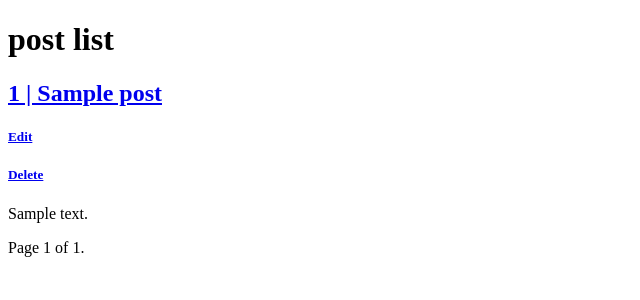
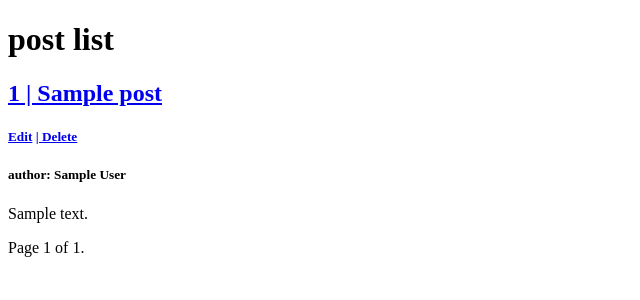
Before and after one commit to reyhanefarahii/Django-Advance-Blog, a Django app: page /blog/post/ in a window 1280 px wide. Shown: the top 300 px of the page, without its empty margins (0-640 px from the left). Run offline with Django 5.2, Linux system fonts and the light colour scheme; a user stored in the database is signed in; tables that the repository leaves empty hold one stand-in row (values such as "Sample post").

Commit message:
migrated from user in post to profile

```diff
--- a/core/blog/models.py
+++ b/core/blog/models.py
@@ -2,14 +2,14 @@ from django.db import models
 from django.contrib.auth import get_user_model
 
 # getting user model object
-User = get_user_model()
+# User = get_user_model()
 
 '''
 this is a class to define posts for blog app
 '''
 
 class Post(models.Model):
-    author = models.ForeignKey(User, on_delete=models.CASCADE)
+    author = models.ForeignKey('accounts.Profile', on_delete=models.CASCADE)
     image = models.ImageField(null=True, blank=True)
     title = models.CharField(max_length=250)
     content = models.TextField()
--- a/core/templates/blog/post_list.html
+++ b/core/templates/blog/post_list.html
@@ -10,8 +10,9 @@
     {% for post in posts %}
     <div>
         <a href="{% url 'blog:post-detail' pk=post.id %}"><h2>{{post.id}} | {{post.title}}</h2></a>
-        <a href="{% url 'blog:post-edit' pk=post.id %}"><h5>Edit</h5></a>
-        <a href="{% url 'blog:post-delete' pk=post.id %}"><h5>Delete</h5></a>
+        <a href="{% url 'blog:post-edit' pk=post.id %}"><h5>Edit</a>
+        <a href="{% url 'blog:post-delete' pk=post.id %}">| Delete</h5></a>
+        <h5>author: {{post.author.first_name}} {{post.author.last_name}}</h5>
         <p>{{post.content}}</p>
 
     </div>
```
Also changed, not shown: core/blog/migrations/0002_alter_post_author.py (added), core/media/images.jpg (added), core/media/images_FPcJUO9.jpg (added), core/media/images_UzdgQrn.jpg (added), core/media/images_r2yGGoD.jpg (added), core/media/images_seeLxTN.jpg (added), core/media/images_vzYAWhZ.jpg (added).
